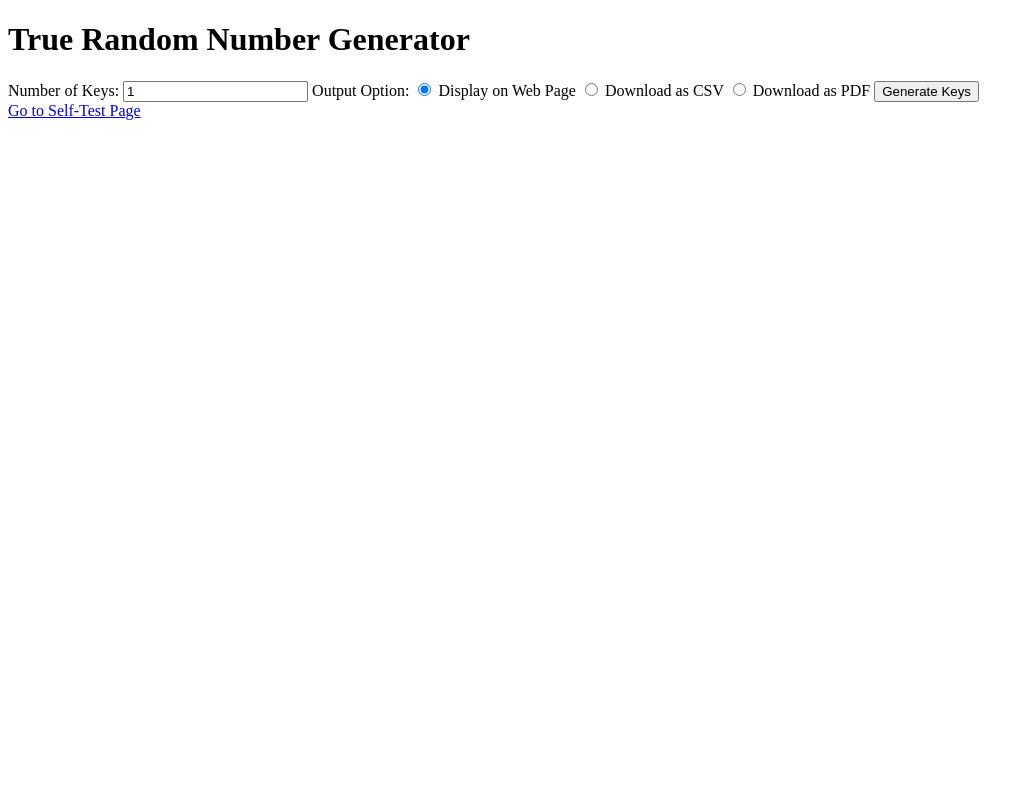
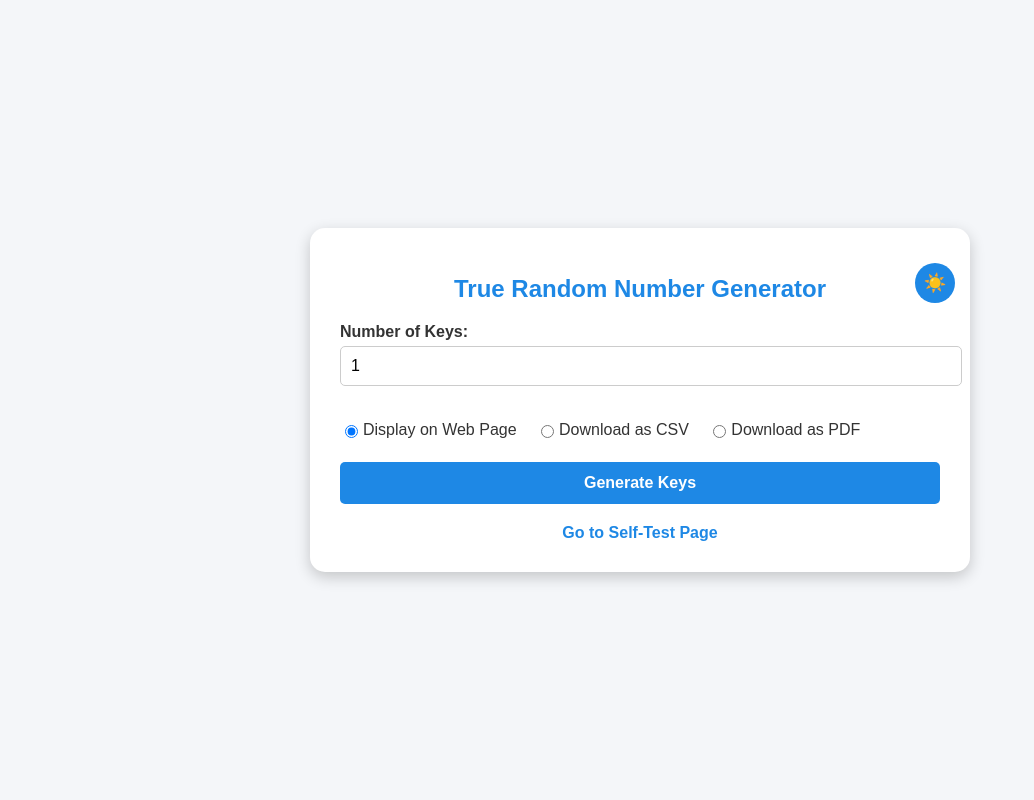
Before and after one commit to ms26961/Jangi, a Flask app: page / in a window 1280 px wide. Shown: the whole page, without its empty margins (0-1034 px from the left). Run offline with Flask 3, Linux system fonts and the light colour scheme.

Commit message:
Update index.html

```diff
--- a/400v2/templates/index.html
+++ b/400v2/templates/index.html
@@ -2,21 +2,181 @@
 <html lang="en">
 <head>
     <meta charset="UTF-8">
+    <meta name="viewport" content="width=device-width, initial-scale=1.0">
     <title>TRNG Interface</title>
+    <style>
+        :root {
+            --bg-color: #f4f6f9;
+            --text-color: #333;
+            --primary-color: #1e88e5;
+            --secondary-color: #005cb2;
+            --card-bg: #ffffff;
+            --table-header-bg: #1e88e5;
+            --table-header-text: #ffffff;
+        }
+
+        body {
+            font-family: 'Arial', sans-serif;
+            margin: 0;
+            padding: 0;
+            background-color: var(--bg-color);
+            color: var(--text-color);
+            display: flex;
+            justify-content: center;
+            align-items: center;
+            min-height: 100vh;
+            transition: background-color 0.3s, color 0.3s;
+        }
+
+        .container {
+            width: 90%;
+            max-width: 600px;
+            background-color: var(--card-bg);
+            border-radius: 15px;
+            padding: 30px;
+            box-shadow: 0px 5px 15px rgba(0, 0, 0, 0.2);
+            position: relative;
+        }
+
+        .dark-mode {
+            --bg-color: #121212;
+            --text-color: #e0e0e0;
+            --card-bg: #1e1e1e;
+            --table-header-bg: #333333;
+            --table-header-text: #e0e0e0;
+        }
+
+        h1 {
+            font-size: 24px;
+            font-weight: bold;
+            color: var(--primary-color);
+            text-align: center;
+        }
+
+        label {
+            display: block;
+            margin-top: 20px;
+            font-weight: bold;
+        }
+
+        input[type="number"] {
+            width: 100%;
+            padding: 10px;
+            margin-top: 5px;
+            border-radius: 5px;
+            border: 1px solid #ccc;
+            font-size: 16px;
+        }
+
+        .radio-group {
+            margin-top: 15px;
+        }
+
+        .radio-group label {
+            display: inline-flex;
+            align-items: center;
+            margin-right: 15px;
+            font-weight: normal;
+        }
+
+        .radio-group input[type="radio"] {
+            margin-right: 5px;
+        }
+
+        button {
+            width: 100%;
+            padding: 12px;
+            margin-top: 20px;
+            font-size: 16px;
+            font-weight: bold;
+            color: #fff;
+            background-color: var(--primary-color);
+            border: none;
+            border-radius: 5px;
+            cursor: pointer;
+            transition: background-color 0.3s ease;
+        }
+
+        button:hover {
+            background-color: var(--secondary-color);
+        }
+
+        .dark-mode-toggle {
+            position: absolute;
+            top: 15px;
+            right: 15px;
+            width: 40px;
+            height: 40px;
+            background-color: var(--primary-color);
+            color: #fff;
+            border: none;
+            border-radius: 50%;
+            display: flex;
+            justify-content: center;
+            align-items: center;
+            font-size: 18px;
+            cursor: pointer;
+            transition: background-color 0.3s ease, transform 0.3s ease;
+        }
+
+        .dark-mode-toggle:hover {
+            background-color: var(--secondary-color);
+            transform: scale(1.1);
+        }
+
+        .link-container {
+            text-align: center;
+            margin-top: 20px;
+        }
+
+        .link-container a {
+            color: var(--primary-color);
+            text-decoration: none;
+            font-weight: bold;
+            transition: color 0.3s ease;
+        }
+
+        .link-container a:hover {
+            color: var(--secondary-color);
+        }
+    </style>
+    <script>
+        function toggleDarkMode() {
+            const body = document.body;
+            body.classList.toggle('dark-mode');
+            const toggleButton = document.querySelector('.dark-mode-toggle');
+            toggleButton.innerHTML = body.classList.contains('dark-mode') ? '🌙' : '☀️';
+        }
+    </script>
 </head>
 <body>
-    <h1>True Random Number Generator</h1>
-    <form action="/generate" method="post">
-        <label>Number of Keys:</label>
-        <input type="number" name="num_keys" min="1" value="1" required>
+    <div class="container">
+        <button class="dark-mode-toggle" onclick="toggleDarkMode()">☀️</button>
+        <h1>True Random Number Generator</h1>
+        <form action="/generate" method="post">
+            <label for="num_keys">Number of Keys:</label>
+            <input type="number" id="num_keys" name="num_keys" min="1" value="1" required>
 
-        <label>Output Option:</label>
-        <input type="radio" name="output_option" value="display" checked> Display on Web Page
-        <input type="radio" name="output_option" value="csv"> Download as CSV
-        <input type="radio" name="output_option" value="pdf"> Download as PDF
+            <div class="radio-group">
+                <label>
+                    <input type="radio" id="display" name="output_option" value="display" checked>
+                    Display on Web Page
+                </label>
+                <label>
+                    <input type="radio" id="csv" name="output_option" value="csv">
+                    Download as CSV
+                </label>
+                <label>
+                    <input type="radio" id="pdf" name="output_option" value="pdf">
+                    Download as PDF
+                </label>
+            </div>
 
-        <button type="submit">Generate Keys</button>
-    </form>
-    <a href="/self_test">Go to Self-Test Page</a>
+            <button type="submit">Generate Keys</button>
+        </form>
+        <div class="link-container">
+            <a href="/self_test">Go to Self-Test Page</a>
+        </div>
+    </div>
 </body>
 </html>
```
